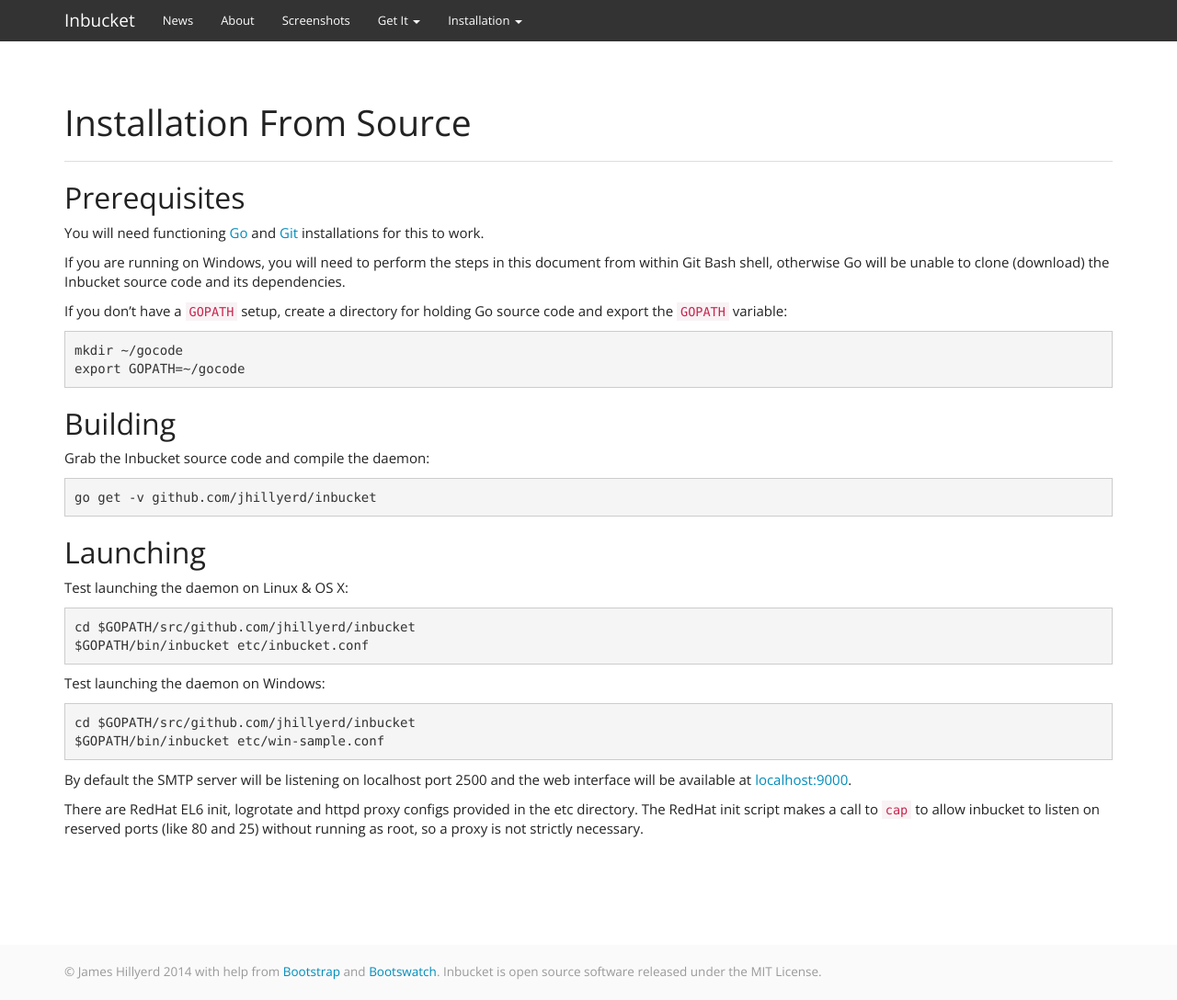
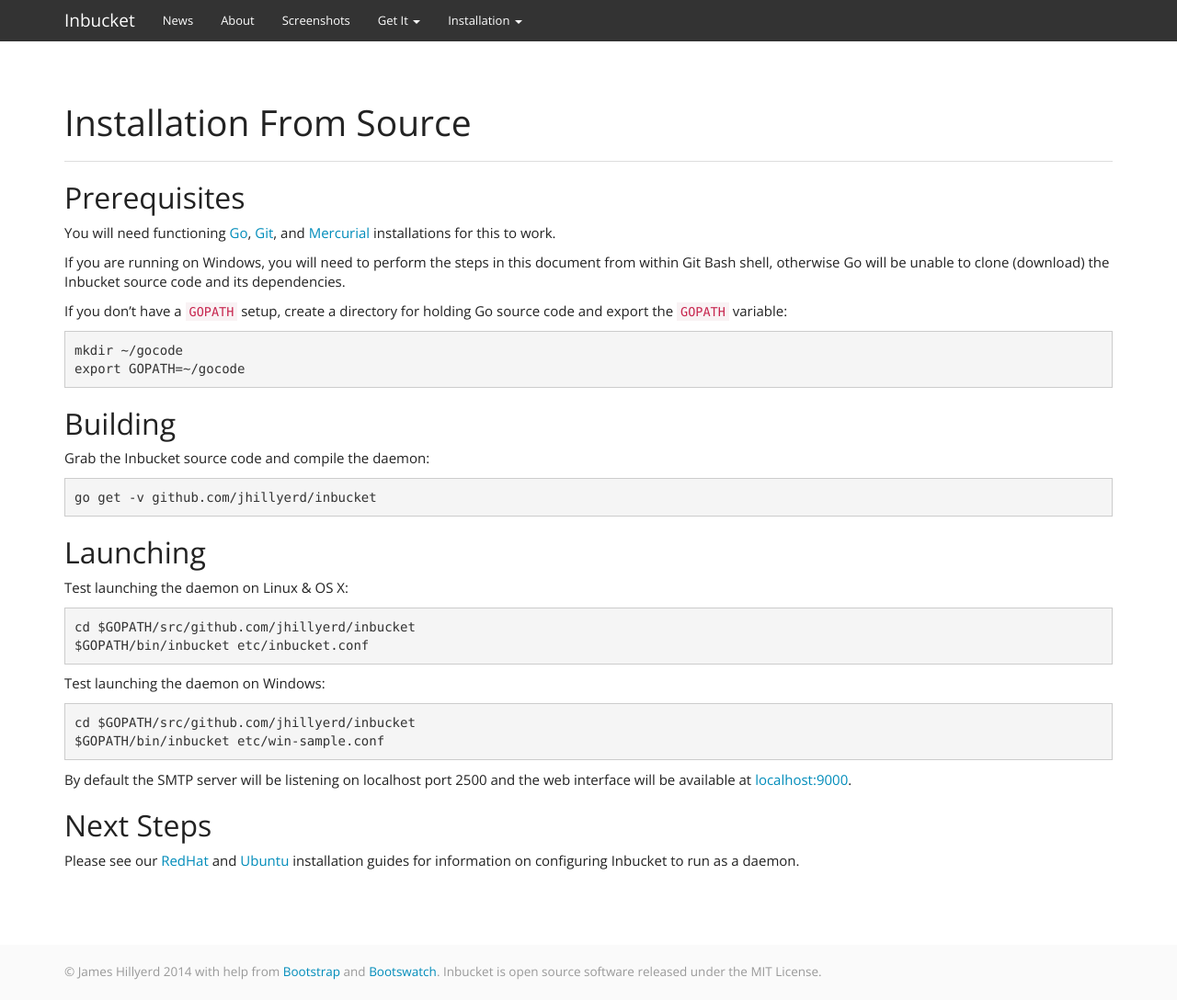
Before and after one commit to inbucket/inbucket.org, a Jekyll site: the page built from installation/from-source.md, in a window 1280 px wide and 1088 px high. Shown: the whole window at 92% size. Built offline with Jekyll 4.4.1, drawn with Linux system fonts in a browser that asks for light colours; nearby versions of some CDN libraries.

Commit message:
Source install guide updates

```diff
--- a/installation/from-source.md
+++ b/installation/from-source.md
@@ -6,14 +6,15 @@
 
 ## Prerequisites
 
-You will need functioning [Go][1] and [Git][2] installations for this to work.
+You will need functioning [Go][1], [Git][2], and [Mercurial][3] installations
+for this to work.
 
-If you are running on Windows, you will need to perform the steps in this document from within
-Git Bash shell, otherwise Go will be unable to clone (download) the Inbucket source code and
-its dependencies.
+If you are running on Windows, you will need to perform the steps in this
+document from within Git Bash shell, otherwise Go will be unable to clone
+(download) the Inbucket source code and its dependencies.
 
-If you don't have a `GOPATH` setup, create a directory for holding Go source code
-and export the `GOPATH` variable:
+If you don't have a `GOPATH` setup, create a directory for holding Go source
+code and export the `GOPATH` variable:
 
     mkdir ~/gocode
     export GOPATH=~/gocode
@@ -36,12 +37,14 @@
     cd $GOPATH/src/github.com/jhillyerd/inbucket
     $GOPATH/bin/inbucket etc/win-sample.conf
 
-By default the SMTP server will be listening on localhost port 2500 and
-the web interface will be available at [localhost:9000](http://localhost:9000/).
+By default the SMTP server will be listening on localhost port 2500 and the web
+interface will be available at [localhost:9000](http://localhost:9000/).
 
-There are RedHat EL6 init, logrotate and httpd proxy configs provided in the etc directory.
-The RedHat init script makes a call to `cap` to allow inbucket to listen on reserved ports
-(like 80 and 25) without running as root, so a proxy is not strictly necessary.
+## Next Steps
+
+Please see our [RedHat](redhat.html) and [Ubuntu](ubuntu.html) installation
+guides for information on configuring Inbucket to run as a daemon.
 
 [1]: http://golang.org/
 [2]: http://git-scm.com/
+[3]: http://mercurial.selenic.com/
```
